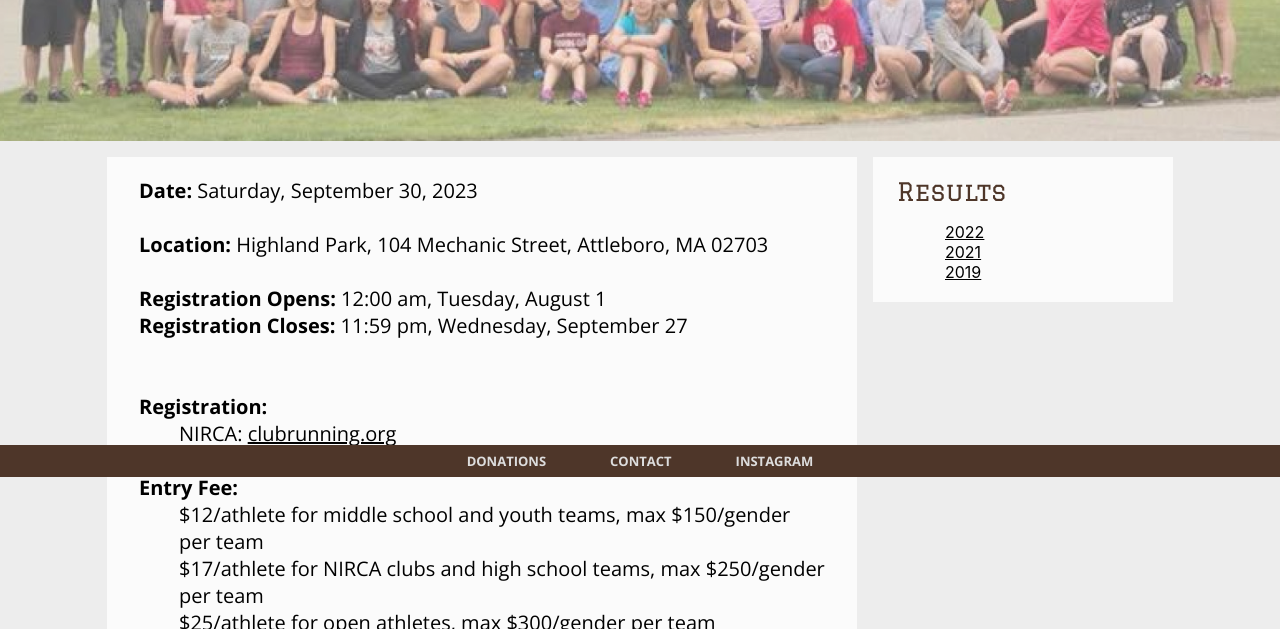
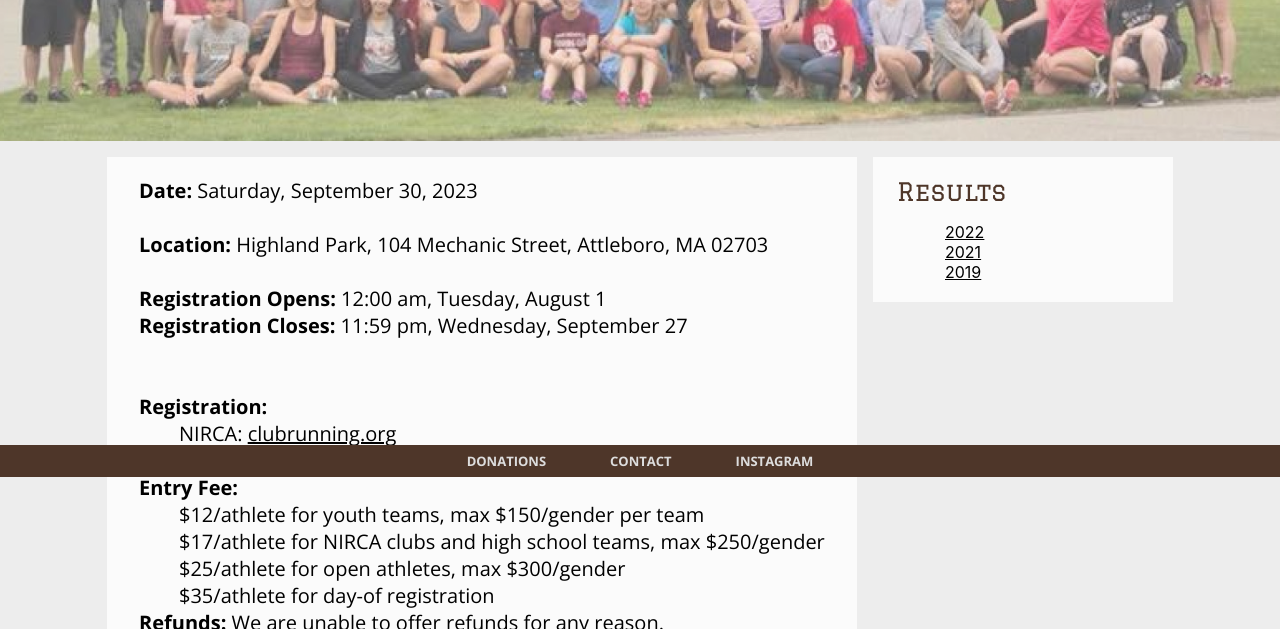
Before and after one commit to Brown-Running-Club/website, a Gatsby site: page /brown-bear-invitational in a window 1280 px wide. Shown: the part 323-952 px from the top of the page. Built offline with nearby package versions, Linux system fonts and the light colour scheme; Gatsby itself is replaced by a stand-in of ours.

Commit message:
Rewording pricing

```diff
--- a/src/pages/brown-bear-invitational.tsx
+++ b/src/pages/brown-bear-invitational.tsx
@@ -41,9 +41,9 @@ export default () => {
               </ul>
               <b>Entry Fee:</b>
               <ul style={{ listStyleType: "none" }}>
-                <li>$12/athlete for middle school and youth teams, max $150/gender per team</li>
-                <li>$17/athlete for NIRCA clubs and high school teams, max $250/gender per team</li>
-                <li>$25/athlete for open athletes, max $300/gender per team</li>
+                <li>$12/athlete for youth teams, max $150/gender per team</li>
+                <li>$17/athlete for NIRCA clubs and high school teams, max $250/gender</li>
+                <li>$25/athlete for open athletes, max $300/gender</li>
                 <li>$35/athlete for day-of registration</li>
               </ul>
               <b>Refunds:</b> We are unable to offer refunds for any reason.
```
